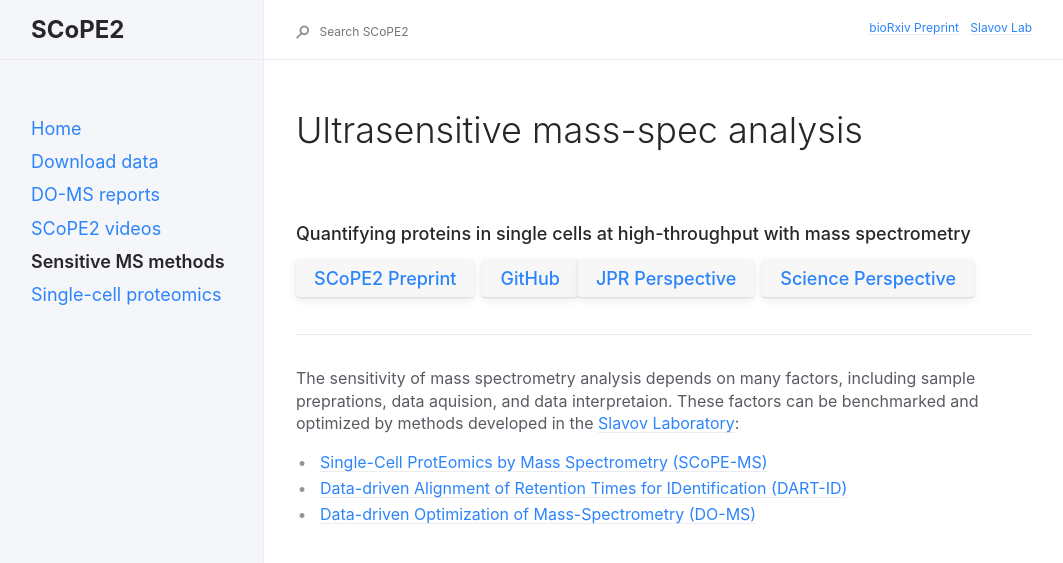
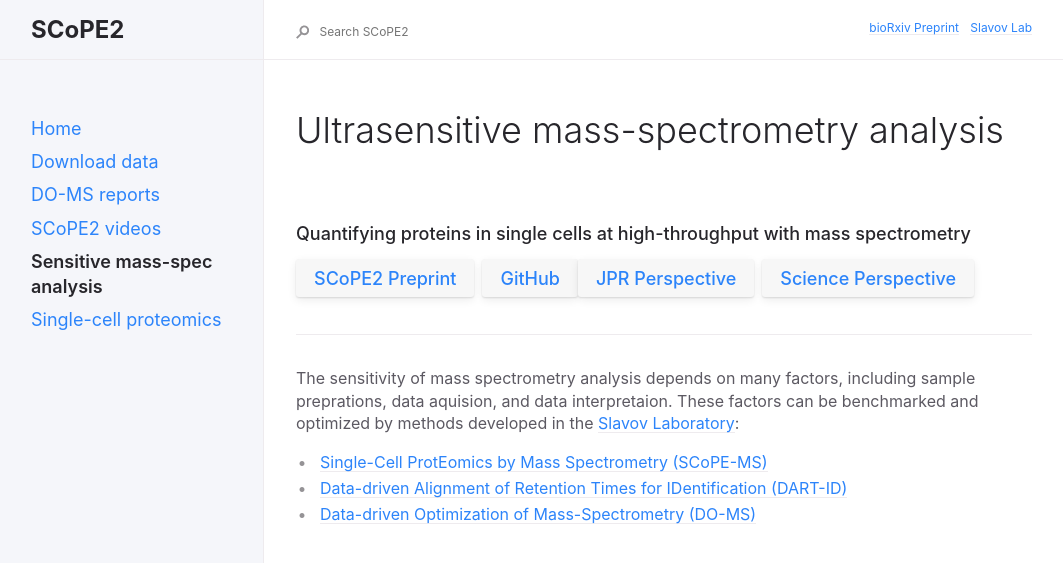
Before and after one commit to SlavovLab/SCoPE2, a Jekyll site: the page built from docs/mass-spec/sensitive-mass-spectrometry-analysis.md, in a window 1280 px wide, cut to the strip 0-576 px from the top of the page. Shown: the top 563 px of the strip, without its empty margins (92-1155 px from the left). Built offline with Jekyll 4.4.1, drawn with Linux system fonts in a browser that asks for light colours.

Commit message:
Update sensitive-mass-spectrometry-analysis.md

```diff
--- a/docs/mass-spec/sensitive-mass-spectrometry-analysis.md
+++ b/docs/mass-spec/sensitive-mass-spectrometry-analysis.md
@@ -1,13 +1,13 @@
 ---
 layout: default
-title: Sensitive MS methods
+title: Sensitive mass-spec analysis
 nav_order: 5
 description: "Methods for single-cell proteomics developed in the Slavov Laboratory, Northeastern University, Boston"
 permalink: mass-spec/sensitive-mass-spectrometry-analysis
 
 ---
 
-# Ultrasensitive mass-spec analysis
+# Ultrasensitive mass-spectrometry analysis
 
 &nbsp;
 
```
